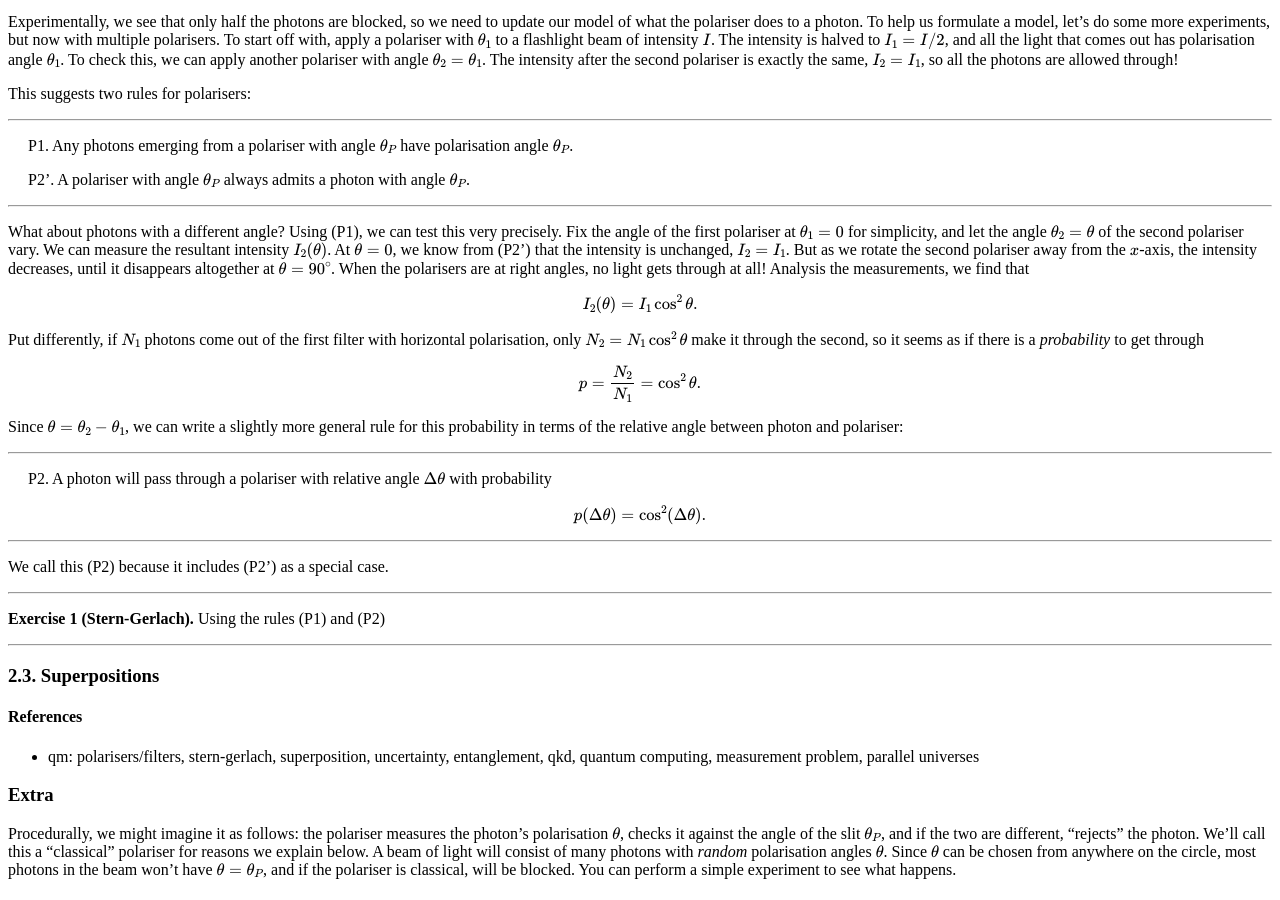
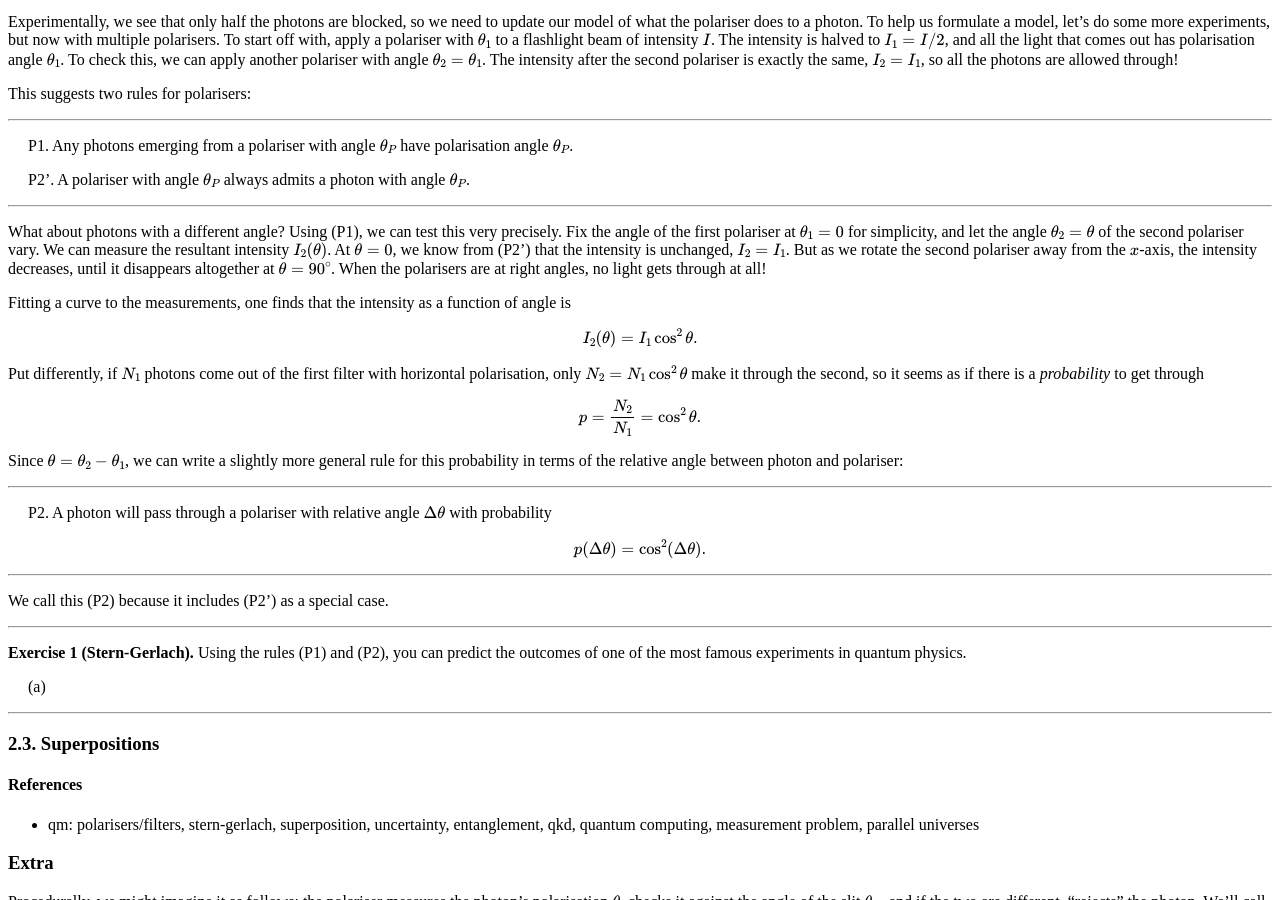
Before and after one commit to hapax/hapax.github.io, a Jekyll site: the page built from assets/simple-qm.md, in a window 1280 px wide and 900 px high, scrolled down 1530 px. Built offline with Jekyll 4.4.1, drawn with Linux system fonts in a browser that asks for light colours; our own code applies the rules of GitHub Pages for plain Markdown files; formulas are drawn with MathJax 3; a script that is not in the unit is left out.

Commit message:
Update simple-qm.md

```diff
--- a/assets/simple-qm.md
+++ b/assets/simple-qm.md
@@ -147,7 +147,9 @@ But as we rotate the second polariser away from the $x$-axis, the
 intensity decreases, until it disappears altogether at $\theta =
 90^\circ$.
 When the polarisers are at right angles, no light gets through at all!
-Analysis the measurements, we find that
+
+Fitting a curve to the measurements, one finds that the intensity as a
+function of angle is
 
 $$
 I_2(\theta) = I_1 \cos^2\theta.
@@ -181,7 +183,13 @@ We call this (P2) because it includes (P2') as a special case.
 
 ---
 
-**Exercise 1 (Stern-Gerlach).** Using the rules (P1) and (P2)
+**Exercise 1 (Stern-Gerlach).** Using the rules (P1) and (P2), you can
+  predict the outcomes of one of the most famous experiments in
+  quantum physics.
+
+<span style="padding-left: 20px; display:block">
+(a)
+</span>
 
 ---
 
```
